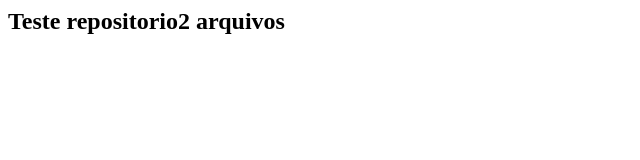
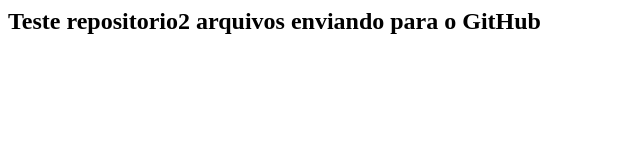
Before and after one commit to th-criativo/git-fundamentos, a plain HTML site: page index.html in a window 1280 px wide. Shown: the whole page, without its empty margins (0-640 px from the left). Drawn offline with Linux system fonts and the light colour scheme.

Commit message:
Enviando novo commit para o GitHub

```diff
--- a/index.html
+++ b/index.html
@@ -1 +1 @@
-<h2> Teste repositorio2 arquivos </h2>
+<h2> Teste repositorio2 arquivos enviando para o GitHub </h2>
```
